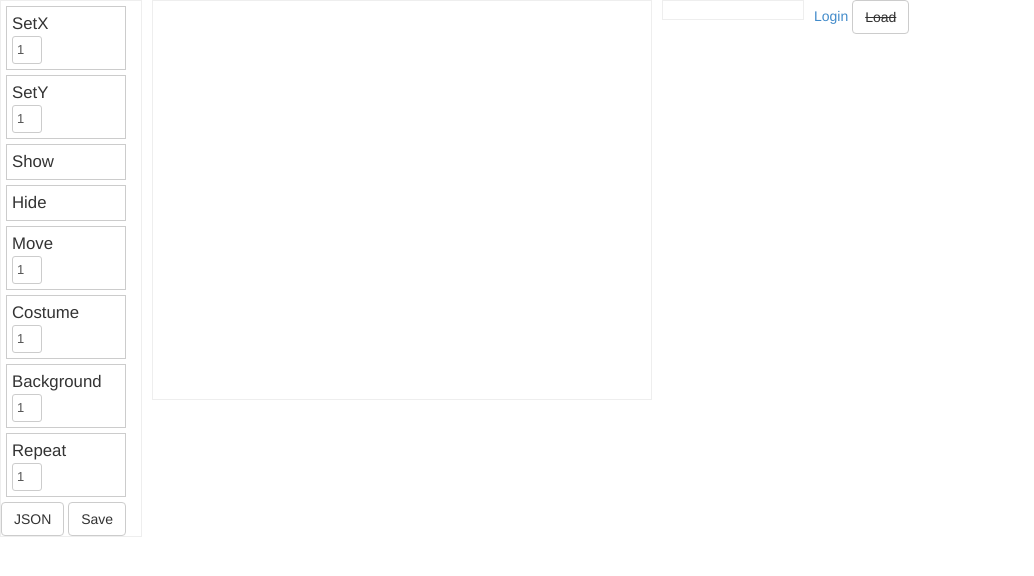
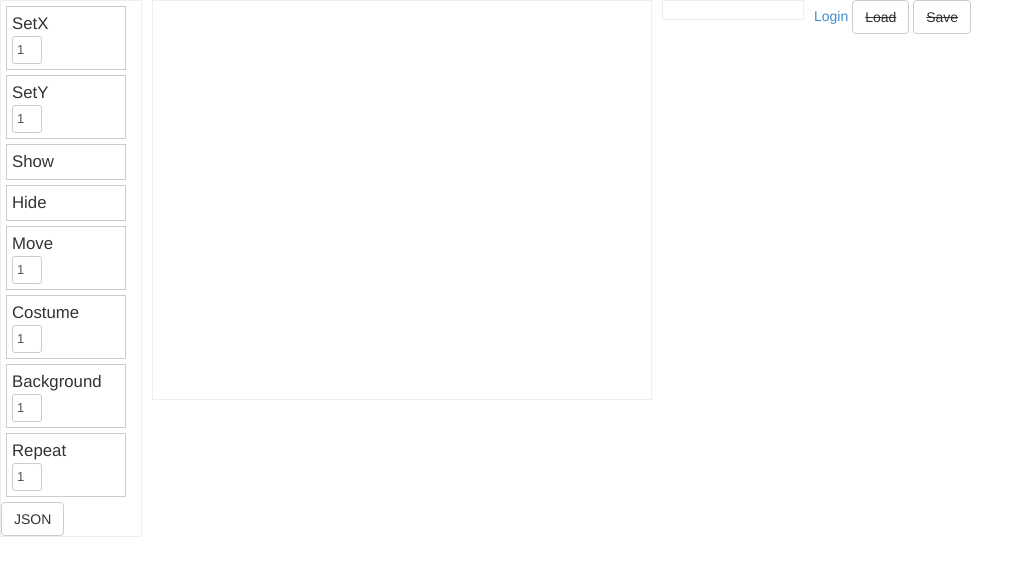
Before and after one commit to franklingu/Visual-IDE, a Python web app: template Visual-IDE/templates/index.html in a window 1280 px wide. Shown: the top 576 px of the page, without its empty margins (0-1034 px from the left). Run offline with Jinja, Linux system fonts and the light colour scheme; the template is opened without the code that fills it, so the values that code supplies are empty.

Commit message:
completed the loggedout version for the save button

```diff
--- a/Visual-IDE/js/app.js
+++ b/Visual-IDE/js/app.js
@@ -51,7 +51,7 @@ $(function () {
         return obj;
     }
 
-    $('#saveJson').on('click', function () {
+    $('#save-title').on('click', function () {
         var obj = getSequenceJson();
         obj['title'] = 'default-title';
         var request = $.ajax({url: '/save/', type: 'POST', data: obj, dataType: 'json'});
--- a/Visual-IDE/templates/index.html
+++ b/Visual-IDE/templates/index.html
@@ -34,6 +34,8 @@
   {%else%}
     <a href="{{login_url}}">Login</a>
     <div title="Please login to load" class="btn btn-default dropdown"><strike>Load</strike></div>
+    <div title="Please login to save" class="btn btn-default"><strike>Save</strike></div>
+
   {%endif%}
   <ul id="sortable1" class="connected-sortable1">
     <li class="ui-state-default">
@@ -83,7 +85,6 @@
       </div>
     </li>
     <button class = "btn btn-default" id="getJson">JSON</button>
-    <button class="btn btn-default" id="saveJson">Save</button>
   </ul>
 
   <ul id="sortable2" class="connected-sortable">
```
